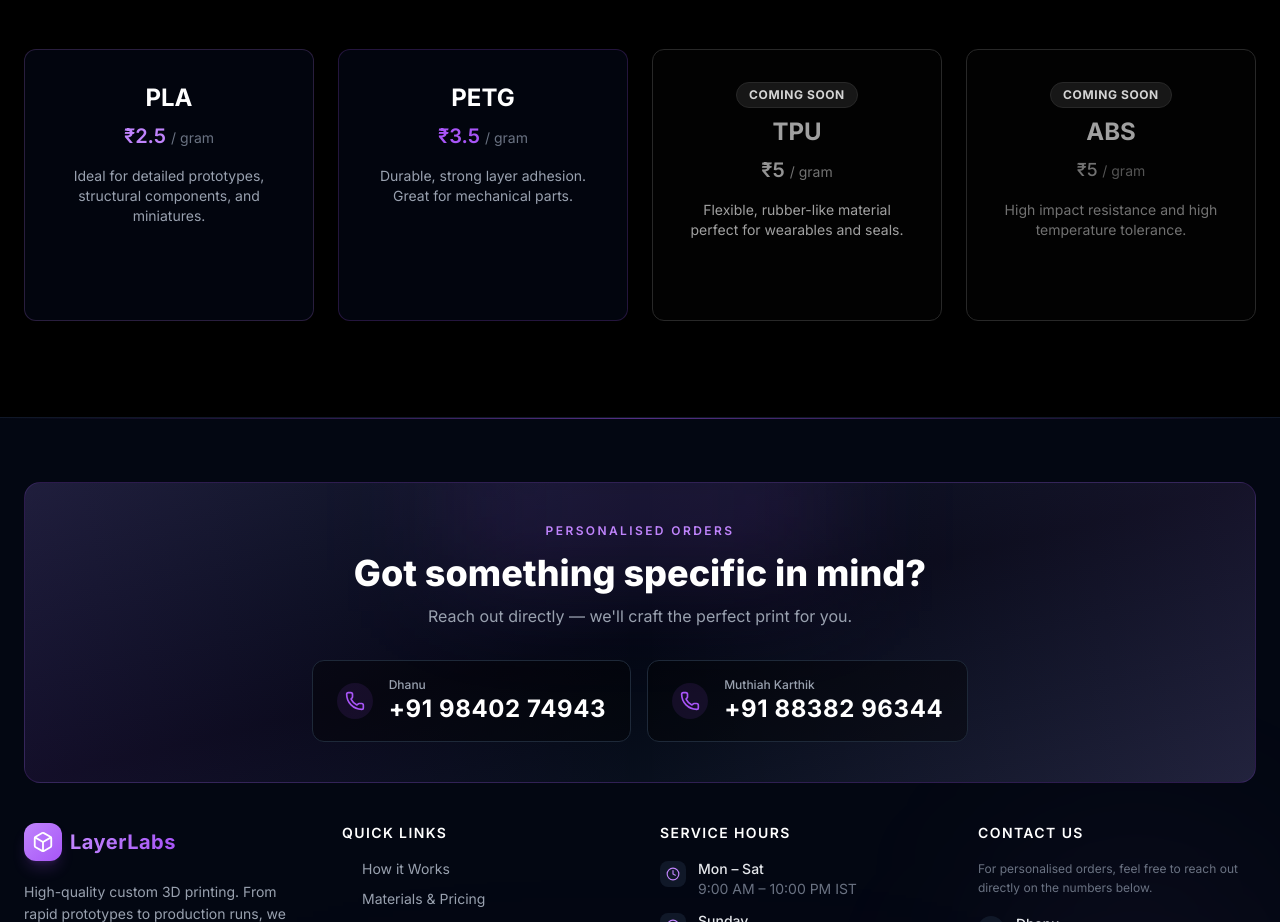
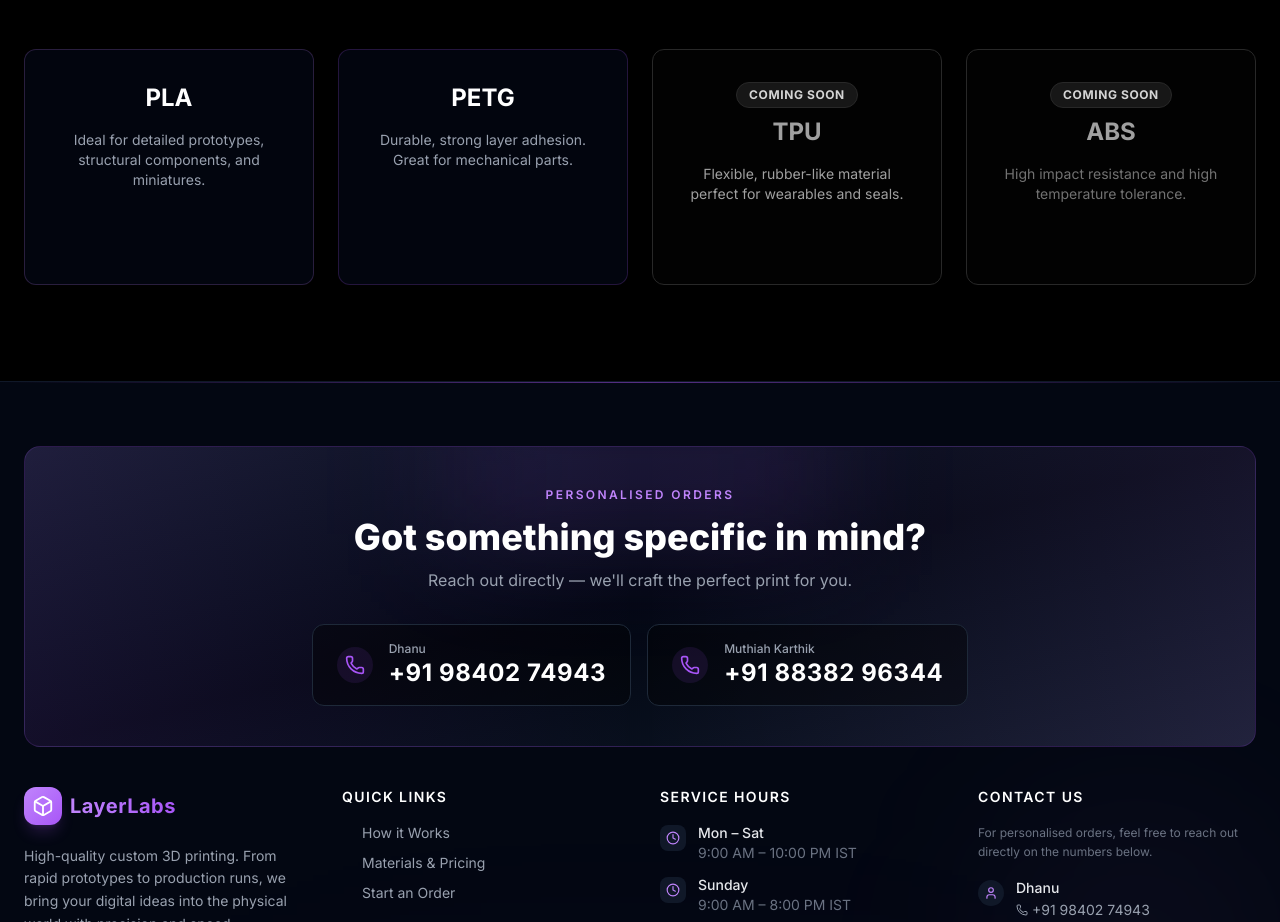
Before and after one commit to dhanupragateesh26/LayerLabs, a Next.js app in the folder frontend/: page / in a window 1280 px wide. Shown: the part 2660-3582 px from the top of the page. Built offline with nearby package versions, Linux system fonts and the light colour scheme; no server answers.

Commit message:
updated price

```diff
--- a/frontend/src/app/page.tsx
+++ b/frontend/src/app/page.tsx
@@ -310,13 +310,13 @@ export default function Home() {
           >
             <motion.div variants={fadeUp} className="card bg-gray-950/80 p-8 border-brand-secondary/20 hover:border-brand-secondary transition-colors">
               <h3 className="text-2xl font-bold mb-2 text-white">PLA</h3>
-              <p className="text-brand-secondary font-semibold text-xl mb-4">₹2.5 <span className="text-sm font-normal text-gray-500">/ gram</span></p>
+              <p className="text-brand-secondary font-semibold text-xl mb-4"><span className="text-sm font-normal text-gray-500"></span></p>
               <p className="text-gray-400 text-sm mb-6 h-16">Ideal for detailed prototypes, structural components, and miniatures.</p>
             </motion.div>
 
             <motion.div variants={fadeUp} className="card bg-gray-950/80 p-8 border-brand-primary/20 hover:border-brand-primary transition-colors">
               <h3 className="text-2xl font-bold mb-2 text-white">PETG</h3>
-              <p className="text-brand-primary font-semibold text-xl mb-4">₹3.5 <span className="text-sm font-normal text-gray-500">/ gram</span></p>
+              <p className="text-brand-primary font-semibold text-xl mb-4"><span className="text-sm font-normal text-gray-500"></span></p>
               <p className="text-gray-400 text-sm mb-6 h-16">Durable, strong layer adhesion. Great for mechanical parts.</p>
             </motion.div>
 
@@ -326,7 +326,7 @@ export default function Home() {
                 <span className="text-xs font-bold uppercase tracking-wider bg-gray-900 text-gray-300 px-3 py-1 rounded-full border border-gray-800">Coming Soon</span>
               </div>
               <h3 className="text-2xl font-bold mb-2 text-gray-400 mt-2">TPU</h3>
-              <p className="text-purple-400 font-semibold text-xl mb-4">₹5 <span className="text-sm font-normal text-gray-500">/ gram</span></p>
+              <p className="text-purple-400 font-semibold text-xl mb-4"><span className="text-sm font-normal text-gray-500"></span></p>
               <p className="text-gray-400 text-sm mb-6 h-16">Flexible, rubber-like material perfect for wearables and seals.</p>
             </motion.div>
 
@@ -335,7 +335,7 @@ export default function Home() {
                 <span className="text-xs font-bold uppercase tracking-wider bg-gray-900 text-gray-300 px-3 py-1 rounded-full border border-gray-800">Coming Soon</span>
               </div>
               <h3 className="text-2xl font-bold mb-2 text-gray-400 mt-2">ABS</h3>
-              <p className="text-gray-500 font-medium text-lg mb-4">₹5 <span className="text-sm font-normal text-gray-600">/ gram</span></p>
+              <p className="text-gray-500 font-medium text-lg mb-4"><span className="text-sm font-normal text-gray-600"></span></p>
               <p className="text-gray-500 text-sm h-16">High impact resistance and high temperature tolerance.</p>
             </motion.div>
           </motion.div>
```
Also changed, not shown: frontend/src/components/Navbar.tsx (indentation only).
